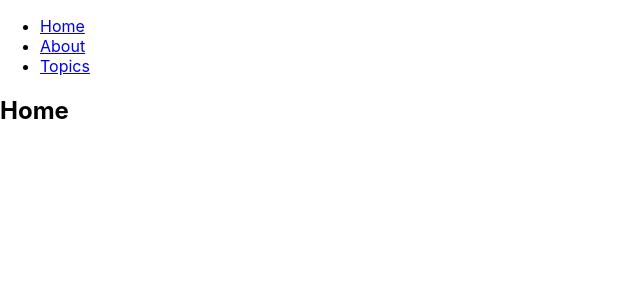
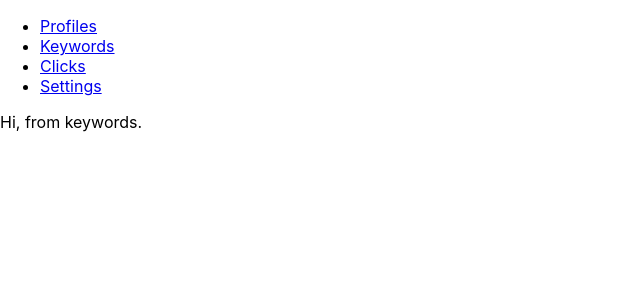
Before and after one commit to duplxey/chrome-extension-playground, a React (Create React App) app: page /keywords in a window 1280 px wide. Shown: the top 300 px of the page, without its empty margins (0-640 px from the left). Built offline with nearby package versions, Linux system fonts and the light colour scheme.

Commit message:
Actual links + navigation.

```diff
--- a/src/App.js
+++ b/src/App.js
@@ -6,9 +6,12 @@ import {
   Switch,
   Route,
   Link,
-  useRouteMatch,
-  useParams
 } from "react-router-dom";
+
+import Profiles from './profiles/Profiles'
+import Clicks from './clicks/Clicks'
+import Settings from './settings/Settings'
+import Keywords from './keywords/Keywords'
 
 function App() {
   return (
@@ -16,25 +19,30 @@ function App() {
       <div>
         <ul>
           <li>
-            <Link to="/">Home</Link>
+            <Link to="/">Profiles</Link>
           </li>
           <li>
-            <Link to="/about">About</Link>
+            <Link to="/keywords">Keywords</Link>
           </li>
           <li>
-            <Link to="/topics">Topics</Link>
+            <Link to="/clicks">Clicks</Link>
+          </li>
+          <li>
+            <Link to="/settings">Settings</Link>
           </li>
         </ul>
-
         <Switch>
-          <Route path="/about">
-            <About />
+          <Route path="/clicks">
+            <Clicks />
           </Route>
-          <Route path="/topics">
-            <Topics />
+          <Route path="/keywords">
+            <Keywords />
+          </Route>
+          <Route path="/settings">
+            <Settings />
           </Route>
           <Route path="/">
-            <Home />
+            <Profiles />
           </Route>
         </Switch>
       </div>
@@ -42,51 +50,4 @@ function App() {
   );
 }
 
-function Home() {
-  return <h2>Home</h2>;
-}
-
-function About() {
-  return <h2>About</h2>;
-}
-
-function Topics() {
-  let match = useRouteMatch();
-
-  return (
-    <div>
-      <h2>Topics</h2>
-
-      <ul>
-        <li>
-          <Link to={`${match.url}/components`}>Components</Link>
-        </li>
-        <li>
-          <Link to={`${match.url}/props-v-state`}>
-            Props v. State
-          </Link>
-        </li>
-      </ul>
-
-      {/* The Topics page has its own <Switch> with more routes
-          that build on the /topics URL path. You can think of the
-          2nd <Route> here as an "index" page for all topics, or
-          the page that is shown when no topic is selected */}
-      <Switch>
-        <Route path={`${match.path}/:topicId`}>
-          <Topic />
-        </Route>
-        <Route path={match.path}>
-          <h3>Please select a topic.</h3>
-        </Route>
-      </Switch>
-    </div>
-  );
-}
-
-function Topic() {
-  let { topicId } = useParams();
-  return <h3>Requested topic ID: {topicId}</h3>;
-}
-
 export default App;
--- /dev/null
+++ b/src/clicks/Clicks.js
@@ -0,0 +1,11 @@
+import React from 'react';
+
+const Clicks = () => {
+  return (
+    <div className="clicks">
+      <p>Hi, from clicks.</p>
+    </div>
+  )
+};
+
+export default Clicks;
--- /dev/null
+++ b/src/keywords/Keywords.js
@@ -0,0 +1,11 @@
+import React from 'react';
+
+const Keywords = () => {
+  return (
+    <div className="keywords">
+      <p>Hi, from keywords.</p>
+    </div>
+  )
+};
+
+export default Keywords;
--- /dev/null
+++ b/src/profiles/Profiles.js
@@ -0,0 +1,11 @@
+import React from 'react';
+
+const Profiles = () => {
+  return (
+    <div className="profiles">
+      <p>Hi, from profiles.</p>
+    </div>
+  )
+};
+
+export default Profiles;
--- /dev/null
+++ b/src/settings/Settings.js
@@ -0,0 +1,11 @@
+import React from 'react';
+
+const Settings = () => {
+  return (
+    <div className="settings">
+      <p>Hi, from settings.</p>
+    </div>
+  )
+};
+
+export default Settings;
```
